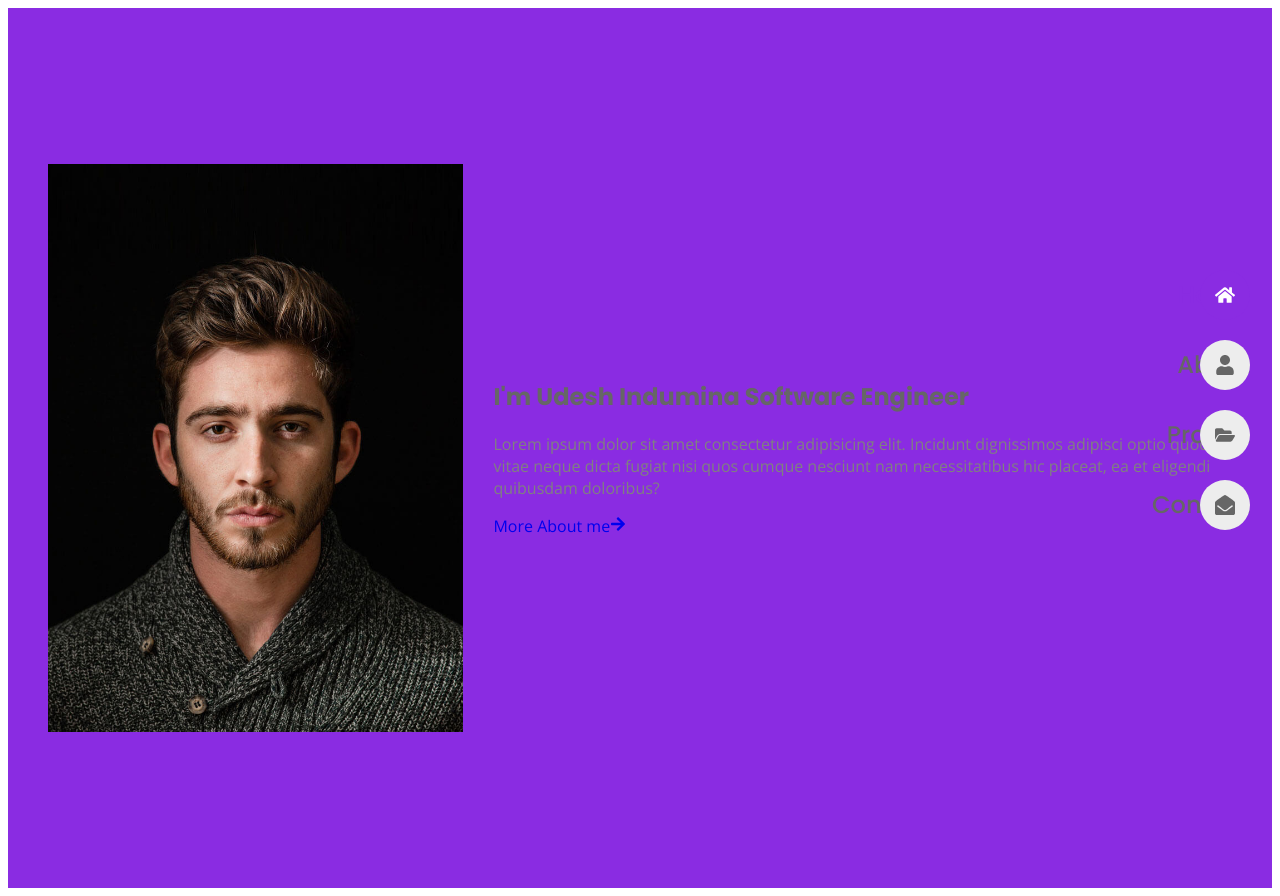
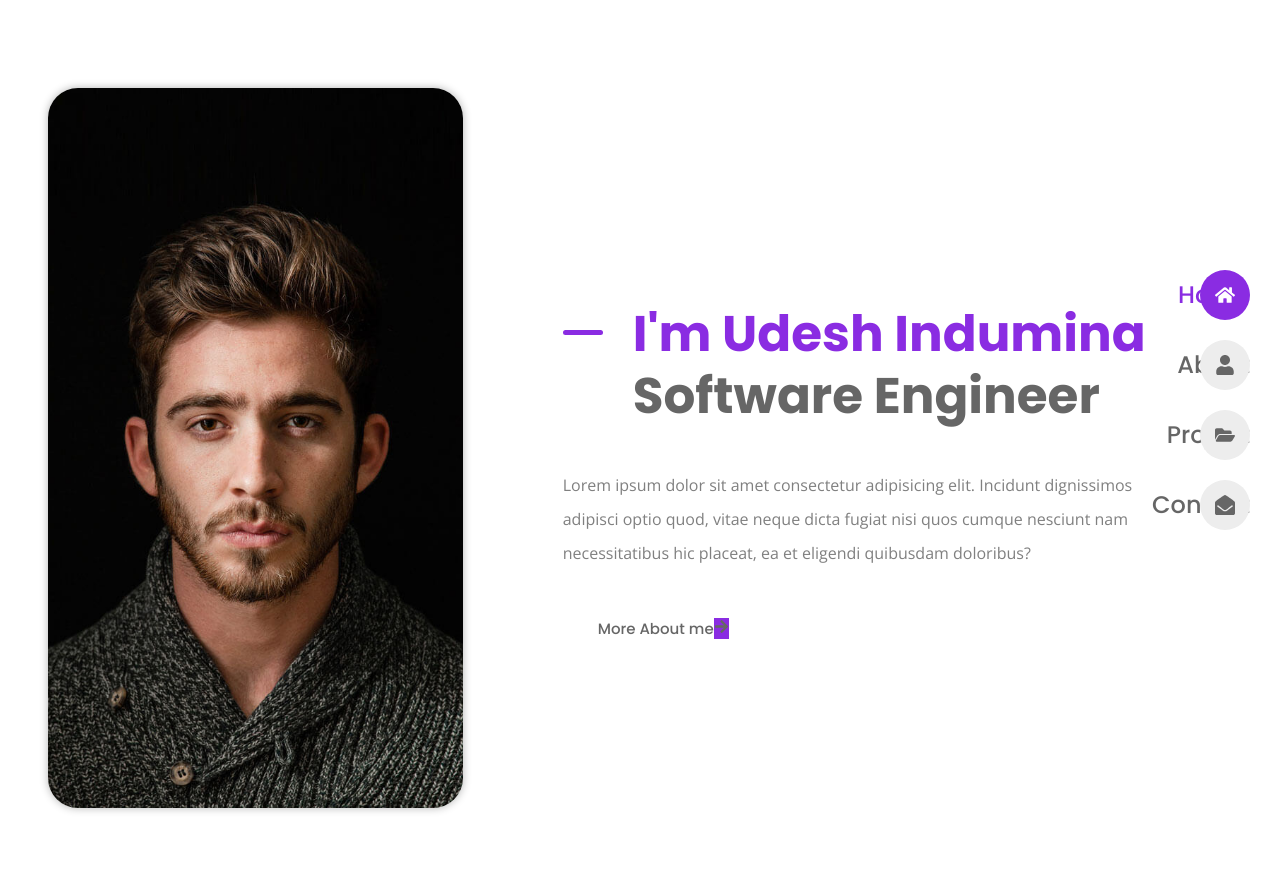
Before and after one commit to WAUdeshinduminaweerakoon/Personal-Portfolio-Website, a React (Create React App) app: page / in a window 1280 px wide. Built offline with nearby package versions, Linux system fonts and the light colour scheme.

Commit message:
add the home poto add css

```diff
--- a/src/App.css
+++ b/src/App.css
@@ -86,3 +86,20 @@ img{
     display: grid;
     gap:30px;
 }
+
+.button{
+    display: inline-block;
+    color: var(--title-color);
+    border: 1px sold var(--first-color);
+    padding: 15px 70px 15px 35px;
+    border-radius: 35px;
+    font-family: var(--second-font);
+    font-size: var(--small-font-size);
+    font-weight: var(--weight-500);
+    position: relative;
+}
+.button__icon{
+    background-color: var(--first-color);
+
+
+}
--- a/src/pages/home/home.css
+++ b/src/pages/home/home.css
@@ -1,7 +1,43 @@
 .home{
     grid-template-columns: 4.32fr 7.68fr;
     align-items: center;
-    background-color: var(--first-color);
+    /* background-color: var(--first-color); */
     padding: 40px;
     height: 100vh;
 }
+.home__img{
+    height: 90%;
+    object-fit:cover;
+    border-radius: 30px;
+    box-shadow:0 0 8px hsla(0, 0%, 0%, 0.3);
+}
+.home__data{
+    /* background-color: var(--first-color); */
+    max-width: 600px;
+    margin-inline: auto;
+    padding-top: 20px;
+}
+.home__title{
+    position:relative;
+    font-size: var(--h1-font-size);
+    line-height: 1.24;
+    padding-left:70px;
+}
+.home__title span{
+    color:var(--first-color);
+}
+
+.home__title::before{
+    content: '';
+    position: absolute;
+    left: 0;
+    top:22%;
+    width: 40px;
+    height: 5px;
+    border-radius: 10px;
+    background-color: var(--first-color);
+}
+.home__description{
+    line-height: 2.125;
+    margin-block:16px 32px;
+}
```
Also changed, not shown: src/assets/home1.jpg (added).
